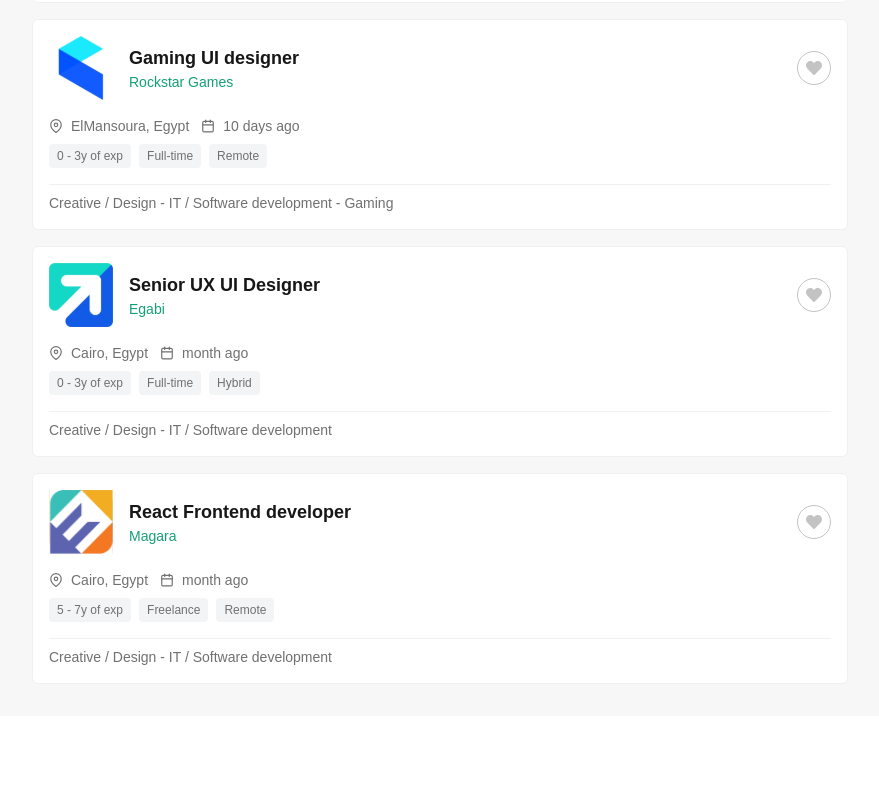
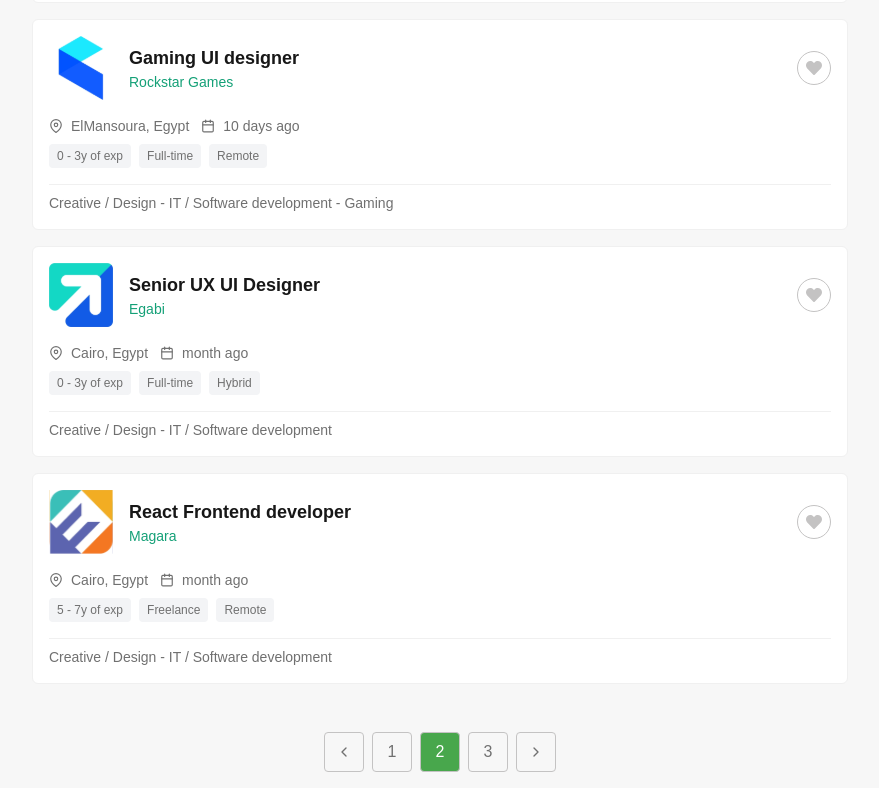
Before and after one commit to mohamed20163858/daftra_task, a Next.js app: page / in a window 1280 px wide. Shown: the part 898-1686 px from the top of the page, without its empty margins (400-1279 px from the left). Before the commit the page ends 1614 px from the top, so only its background shows below. Built offline with nearby package versions, Linux system fonts and the light colour scheme; no server answers.

Commit message:
Add pagination component

```diff
--- a/app/page.tsx
+++ b/app/page.tsx
@@ -3,6 +3,7 @@
 import SortByDropdown from "@/components/SortByDropdown";
 import AlertCard from "@/components/AlertCard";
 import JobCard, { Job } from "../components/JobCard";
+import Pagination from "../components/Pagination";
 
 export default function HomePage() {
   const jobs: Job[] = [
@@ -82,6 +83,11 @@ export default function HomePage() {
           <JobCard key={idx} job={job} isFirst={idx === 0} />
         ))}
       </div>
+
+      {/* Place the Pagination component at the end */}
+      <div className="mt-8 flex justify-center">
+        <Pagination />
+      </div>
     </div>
   );
 }
--- /dev/null
+++ b/components/Pagination.tsx
@@ -0,0 +1,23 @@
+// components/Pagination.tsx
+"use client";
+
+import React from "react";
+import { FiChevronLeft, FiChevronRight } from "react-icons/fi";
+
+export default function Pagination() {
+  const squareClasses =
+    "flex items-center justify-center w-10 h-10 border border-[#C4C3C3] rounded";
+  return (
+    <div className="flex items-center space-x-2">
+      <button className={`${squareClasses} text-[#707070]`}>
+        <FiChevronLeft size={16} />
+      </button>
+      <button className={`${squareClasses} text-[#707070]`}>1</button>
+      <button className={`${squareClasses} bg-[#48A74C] text-white`}>2</button>
+      <button className={`${squareClasses} text-[#707070]`}>3</button>
+      <button className={`${squareClasses} text-[#707070]`}>
+        <FiChevronRight size={16} />
+      </button>
+    </div>
+  );
+}
--- a/components/ProfileDropdown.tsx
+++ b/components/ProfileDropdown.tsx
@@ -36,7 +36,7 @@ export default function ProfileDropdown() {
 
       {/* Dropdown menu */}
       {open && (
-        <div className="absolute right-0 mt-2 w-64 bg-white rounded shadow-lg">
+        <div className="absolute right-0 mt-2 w-64 bg-white rounded shadow-lg z-10">
           {/* First Section */}
           <div className="p-4">
             <a href="#" className="flex items-center">
--- a/components/SortByDropdown.tsx
+++ b/components/SortByDropdown.tsx
@@ -51,7 +51,7 @@ export default function SortByDropdown() {
         <FiChevronDown className="ml-2" />
       </button>
       {open && (
-        <div className="origin-top-right absolute right-0 mt-2 w-48 rounded-md shadow-lg bg-white ring-1 ring-black ring-opacity-5">
+        <div className="origin-top-right absolute right-0 mt-2 w-48 rounded-md shadow-lg bg-white ring-1 ring-black ring-opacity-5 z-9">
           <div className="py-1">
             {["Top match", "Newest", "Latest"].map((option) => (
               <div
```
